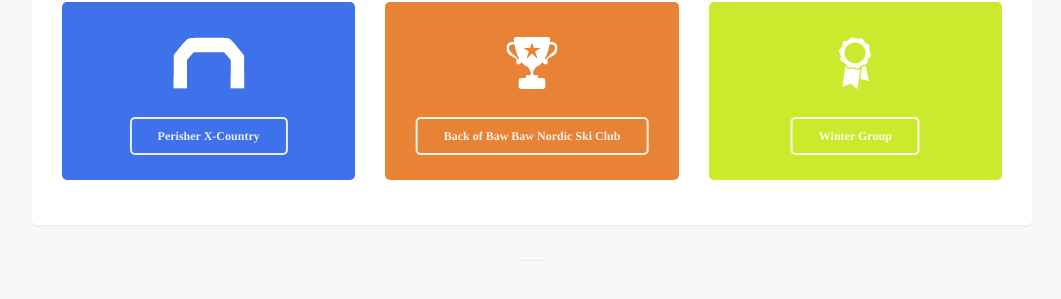
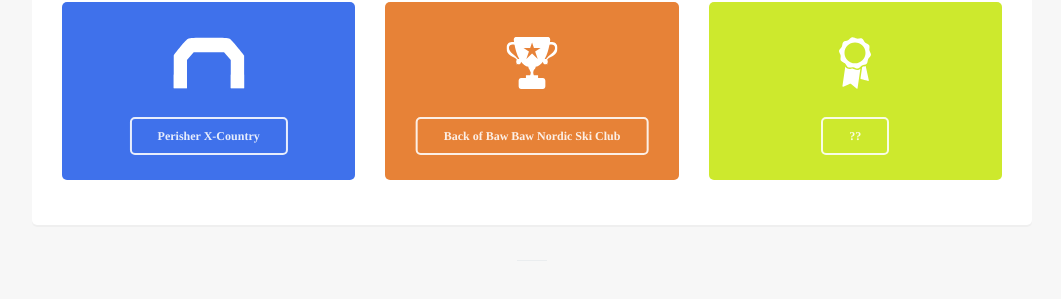
Before and after one commit to robcatto/robcatto.github.io, a Jekyll site: the page built from get-started/join-a-club/index.html, in a window 1280 px wide and 900 px high, scrolled down 774 px. Shown: the part 402-701 px from the top of the window, without its empty margins (108-1169 px from the left). Built offline with Jekyll 4.4.1, drawn with Linux system fonts in a browser that asks for light colours; some web fonts are replaced; Markdown is read by kramdown in place of the engine named in the settings.

Commit message:
Update index.html

```diff
--- a/get-started/join-a-club/index.html
+++ b/get-started/join-a-club/index.html
@@ -252,7 +252,7 @@ layout: default
                                         </g>
                                     </g>
                                 </svg>
-                                <a class="button small inverse" href="http://www.wintergroup.org.au" data-featurette="analytics-click-event" data-event-category="button" target="_blank" data-event-action="M: Clicked Perks" data-event-label="Source: Features Page" id="featurette-13">Winter Group</a>
+                                <a class="button small inverse" href="http://www.wintergroup.org.au" data-featurette="analytics-click-event" data-event-category="button" target="_blank" data-event-action="M: Clicked Perks" data-event-label="Source: Features Page" id="featurette-13">??</a>
                             </div>
                         </div>
 
```
